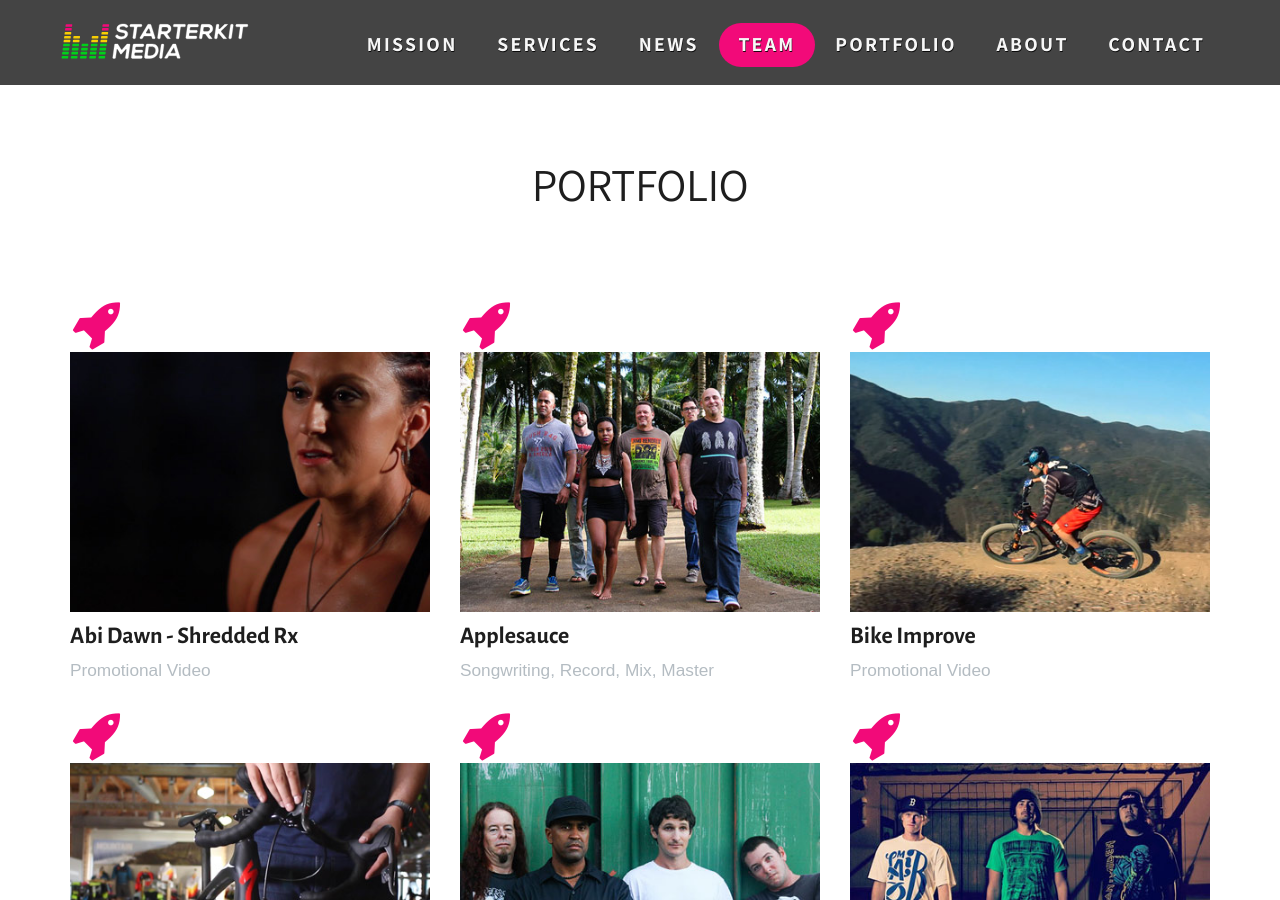
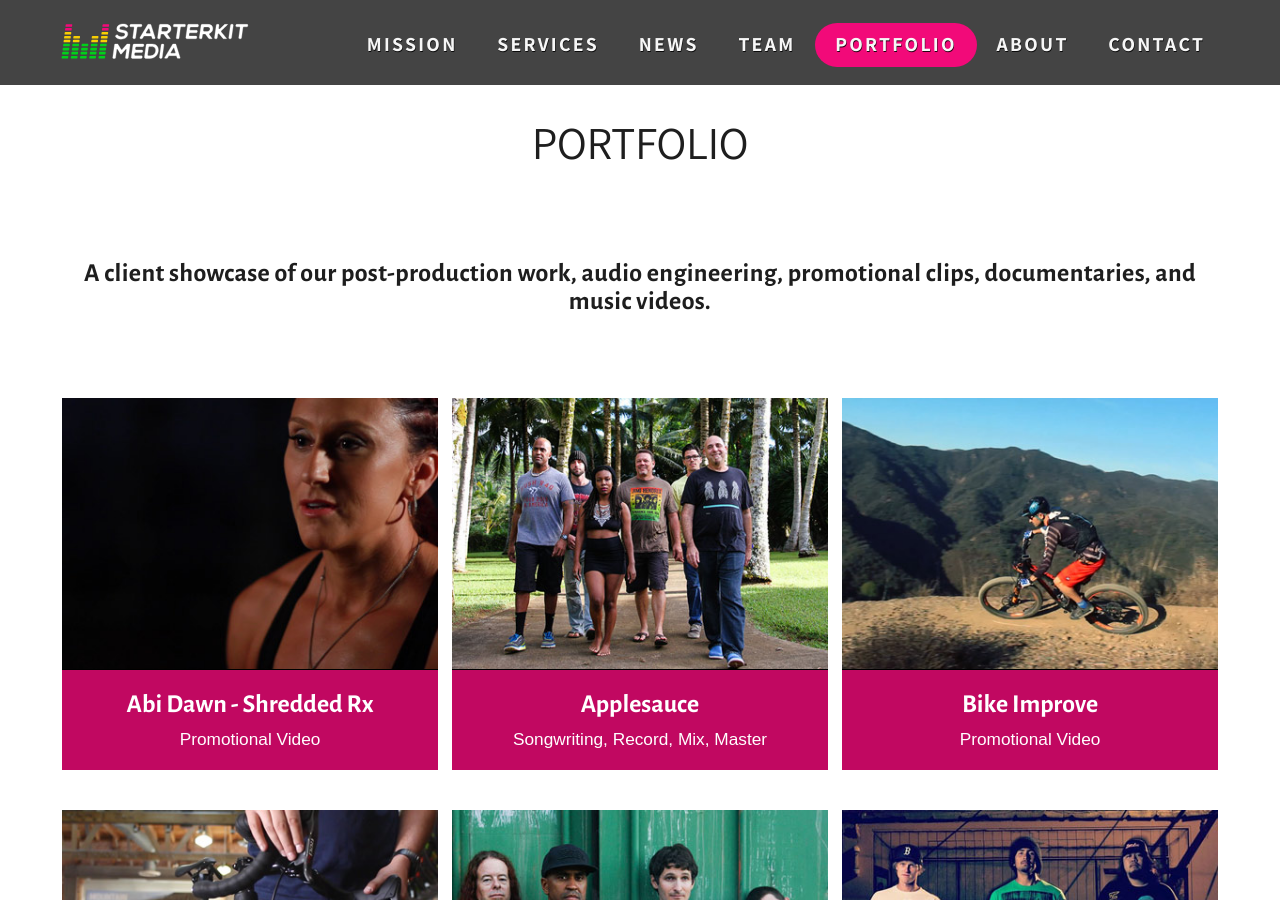
Before and after one commit to jericho1ne/starterkit-media, a Jekyll site: the page built from src/index.html, in a window 1280 px wide and 900 px high, scrolled down 4749 px. Built offline with Jekyll 4.4.1, drawn with Linux system fonts in a browser that asks for light colours; some web fonts are replaced.

Commit message:
Clients section CSS bug fix

```diff
--- a/src/_includes/clients.html
+++ b/src/_includes/clients.html
@@ -1,10 +1,13 @@
 <!-- Portfolio Grid Section -->
-<section id="news" class="">
+<section id="portfolio" class="">
   <div class="container">
     <div class="row">
       <div class="col-lg-12 text-center">
         <h2 class="section-heading">Portfolio</h2>
-        <!-- <h3 class="section-subheading text-muted">A list of our satisfied clients.</h3> -->
+        <h3 class="section-subheading">
+          A client showcase of our post-production work, audio engineering,
+          promotional clips, documentaries, and music videos.
+        </h3>
       </div>
     </div>
     <div class="row">
@@ -23,7 +26,7 @@
           </a>
           <div class="portfolio-caption">
             <h5>{{ client.title }}</h5>
-            <p class="text-muted">{{ client.subtitle }}</p>
+            <p class="">{{ client.subtitle }}</p>
           </div>
         </div>
       {% endfor %}
--- a/src/_layouts/default.html
+++ b/src/_layouts/default.html
@@ -1,8 +1,6 @@
 <!DOCTYPE html>
 <html>
-
   {% include head.html %}
-
   <body id="page-top" class="index">
     {% include header.html %}
     {% include mission.html %}
--- a/src/_sass/_clients.scss
+++ b/src/_sass/_clients.scss
@@ -109,16 +109,13 @@
       width: $col-width;
     }
     .portfolio-caption {
+      color: #fff;
       margin: 0 auto;
-      padding: .4em 0 .8em 0;
+      padding: .5em 0 .8em 0;
       max-width: $col-width;
-      height: auto;
       text-align: center;
-      background-color: #fff;
-      border-right: 1px solid $color-gray-lighter;
-      border-left: 1px solid $color-gray-lighter;
-      border-bottom: 1px solid $color-gray-lighter;
-      border-radius: 4px;
+      background-color: darken($color-tertiary, 10);
+      border-top: 1px solid #000;
 
       p {
         margin-bottom: 0;
--- a/src/_sass/_components.scss
+++ b/src/_sass/_components.scss
@@ -57,7 +57,7 @@
 
 #services {
   .service-cards {
-    padding-bottom: $spacing-unit*4;
+    // padding-bottom: $spacing-unit*4;
     i.fa {
       color: $color-tertiary !important;
     }
@@ -181,7 +181,7 @@
   width: auto;
   text-align: center;
   color: #fff;
-  font-face: $header-font-family;
+  font-family: $header-font-family;
 
   .hero {
     opacity: 0.96;
--- a/src/_sass/_mixins.scss
+++ b/src/_sass/_mixins.scss
@@ -132,11 +132,11 @@
     margin: $m*1.75rem 0 $m*.5rem 0;
   }
   h4 {
-    font-size: 1.3em * $m;
+    font-size: 1.45em * $m;
     margin: $m*1.5rem 0 $m*.5rem 0;
   }
   h5 {
-    font-size: 1.2em * $m;
+    font-size: 1.3em * $m;
     margin: $m*1rem 0 $m*.25rem 0;
   }
   h6 {
```
Also changed, not shown: 1 other file. Lines whose indentation alone changed are shown as unchanged.
